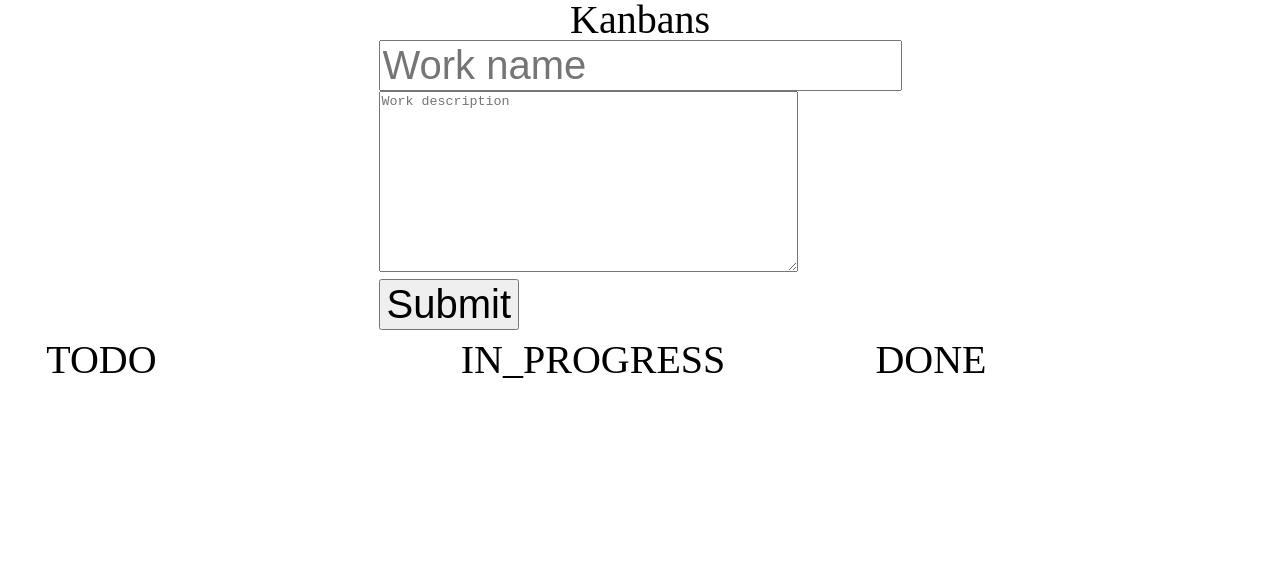
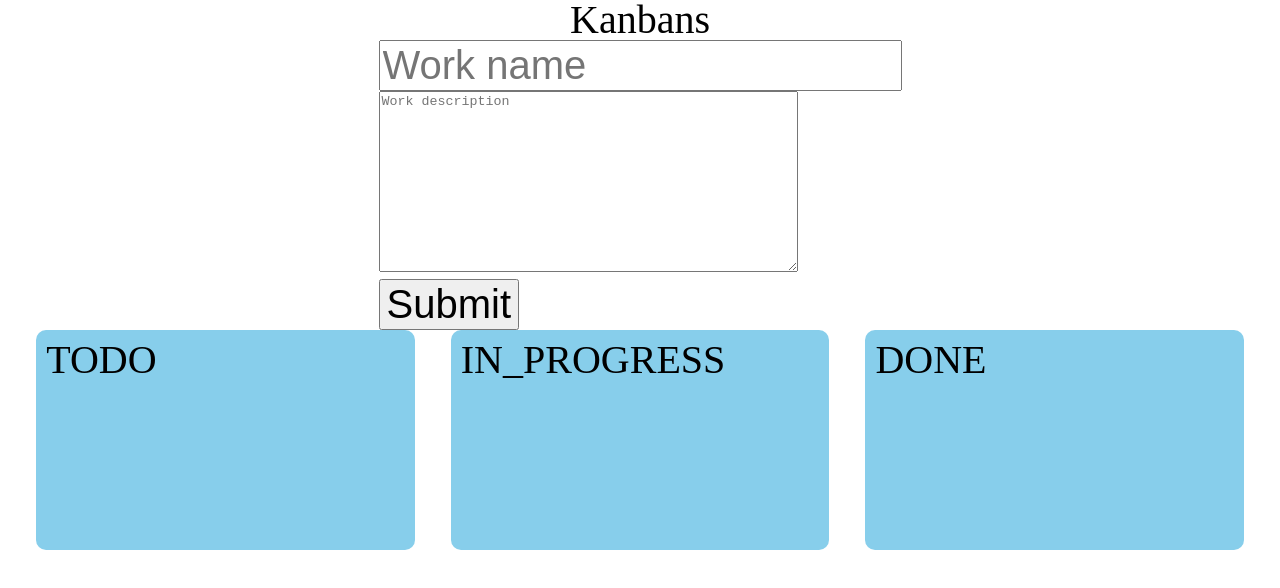
Before and after one commit to ReidoBoss/stsagarino-15202024, a Vue app: page / in a window 1280 px wide. Shown: the top 588 px of the page. Built offline with nearby package versions, Linux system fonts and the light colour scheme.

Commit message:
reset bg

```diff
--- a/src/assets/kanban.css
+++ b/src/assets/kanban.css
@@ -4,6 +4,7 @@
   flex-direction: column;
   padding: 10px;
   border-radius: 10px;
+  background: skyblue;
   min-height: 200px;
 }
 
```
